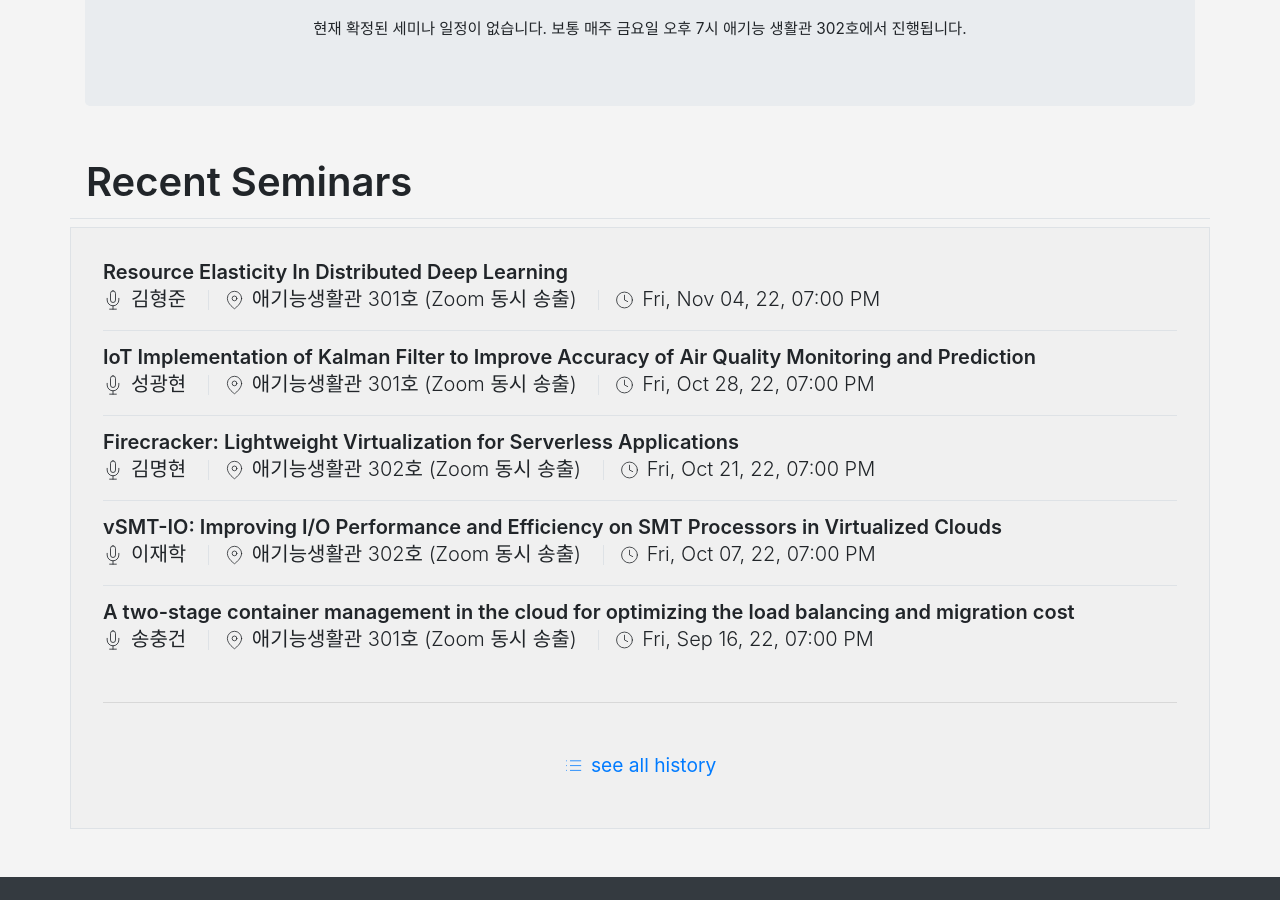
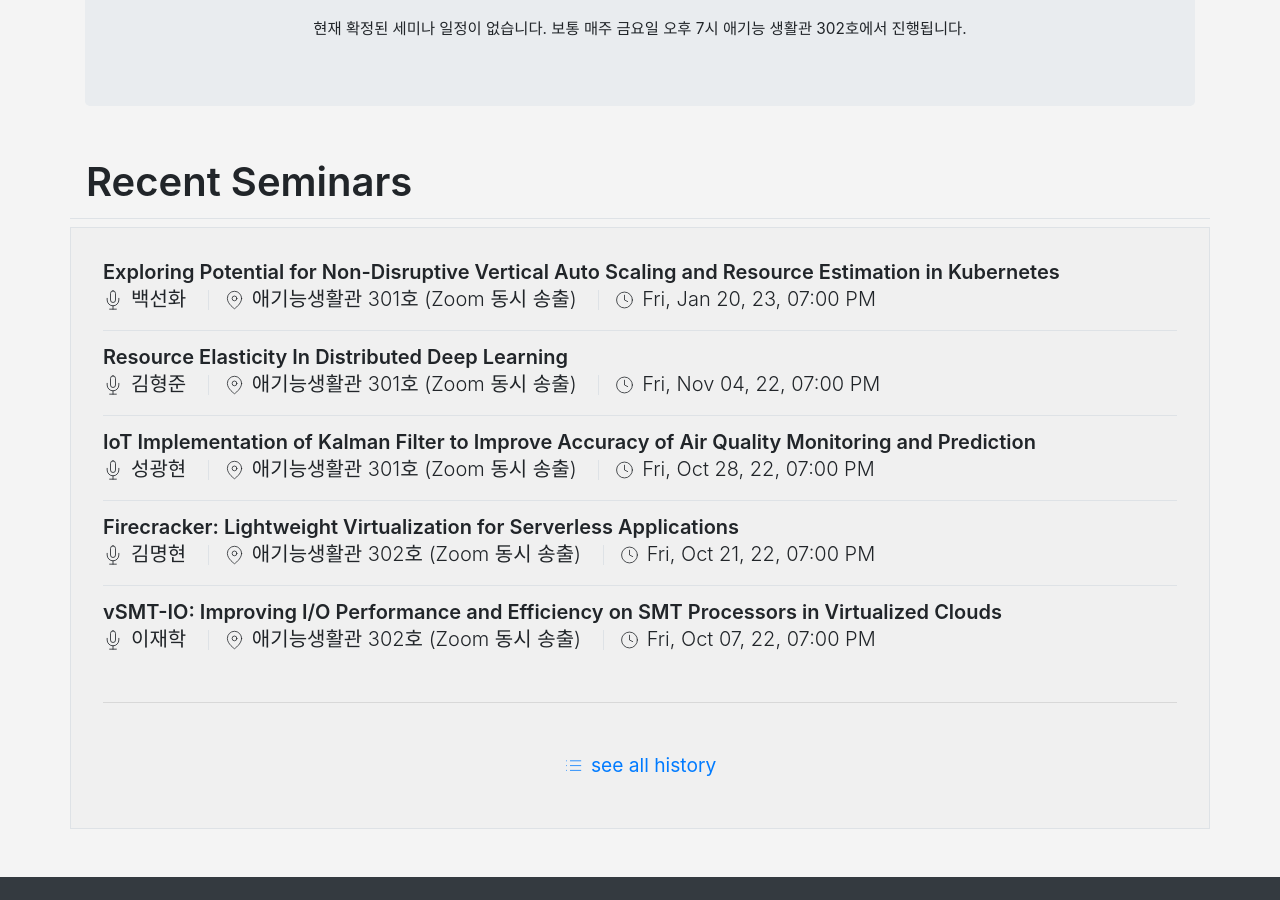
Before and after one commit to KU-Cloud/ku-cloud.github.io, a Jekyll site: the page built from seminar.html, in a window 1280 px wide and 900 px high, scrolled down 355 px. Built offline with Jekyll 4.4.1, drawn with Linux system fonts in a browser that asks for light colours.

Commit message:
update seminar information

```diff
--- a/_data/seminars.yaml
+++ b/_data/seminars.yaml
@@ -891,3 +891,7 @@
   speacker: 김형준
   date: 2022-11-04T19:00:00.000+0900
   location: 애기능생활관 301호 (Zoom 동시 송출)
+- title: ' Exploring Potential for Non-Disruptive Vertical Auto Scaling and Resource Estimation in Kubernetes'
+  speacker: 백선화
+  date: 2023-01-20T19:00:00.000+0900
+  location: 애기능생활관 301호 (Zoom 동시 송출)
```
